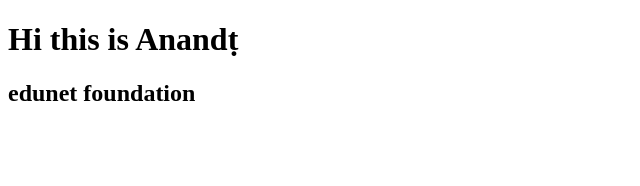
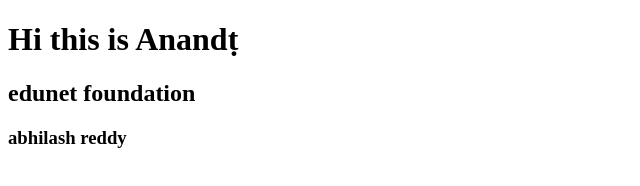
Before and after one commit to AvinyaJeeva/ey-edunet, a plain HTML site: page index.html in a window 1280 px wide. Shown: the whole page, without its empty margins (0-640 px from the left). Drawn offline with Linux system fonts and the light colour scheme.

Commit message:
abhilash reddy

```diff
--- a/index.html
+++ b/index.html
@@ -8,5 +8,6 @@
 <body>
     <h1>Hi this is Anandṭ</h1>
     <h2>edunet foundation</h2>
+    <h3>abhilash reddy</h3>
 </body>
 </html>
```
